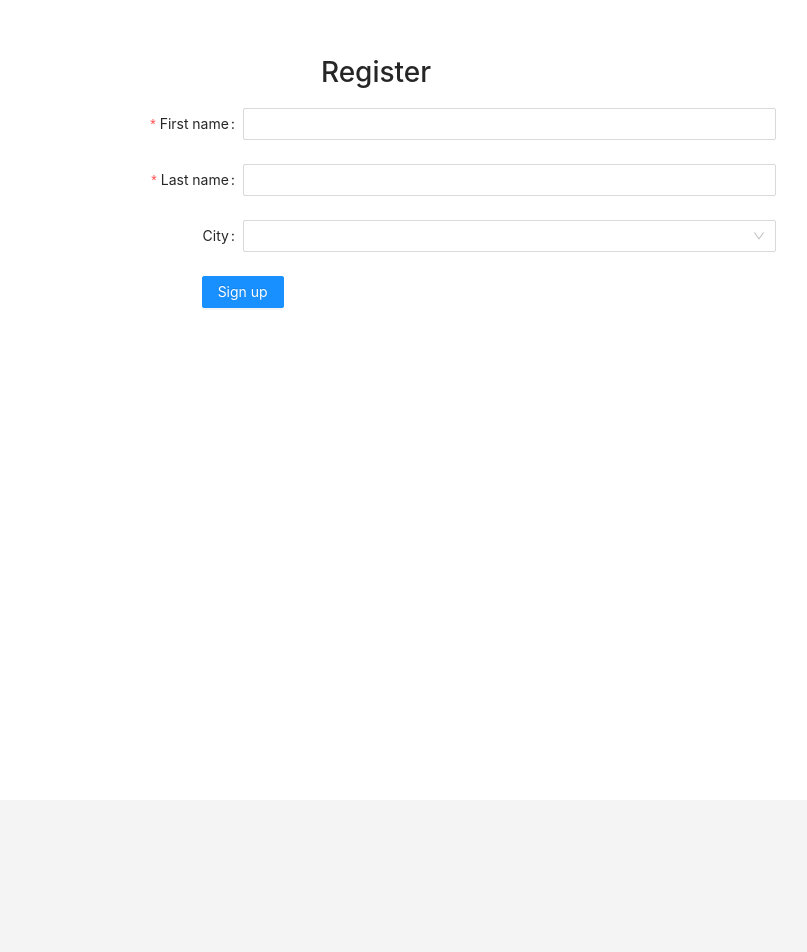
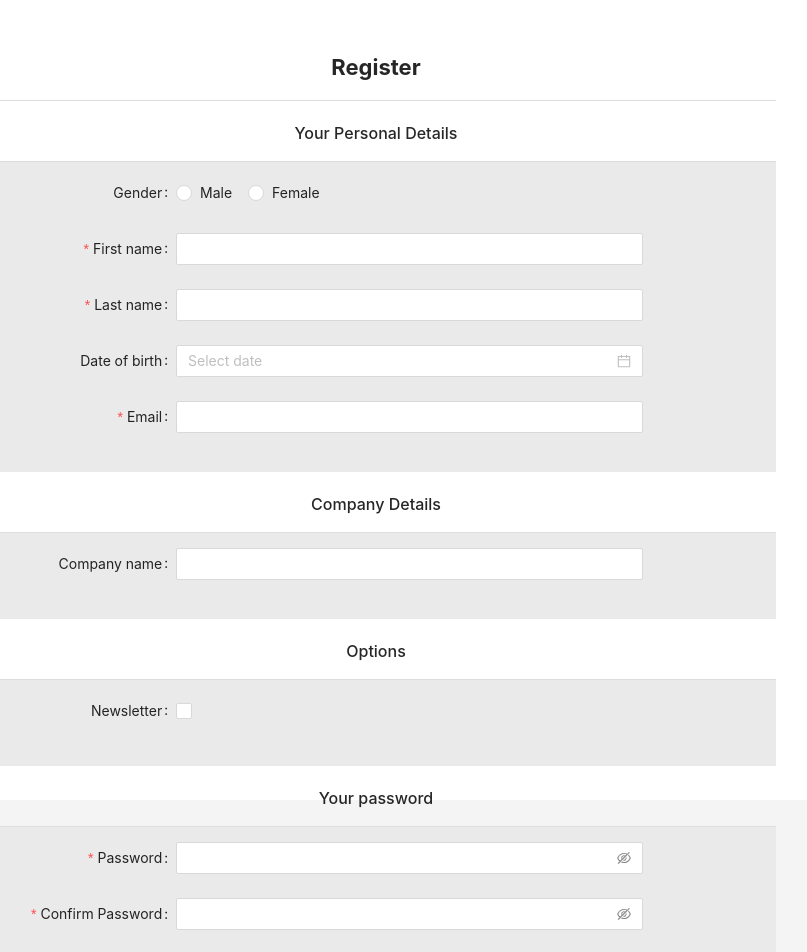
Before and after one commit to thanhvan009/payment-app, a React (Create React App) app: page /sign-up in a window 1280 px wide. Shown: the top 952 px of the page, without its empty margins (264-1071 px from the left). Before the commit the page ends 800 px from the top, so only its background shows below. Built offline with nearby package versions, Linux system fonts and the light colour scheme.

Commit message:
Update sign up layout

```diff
--- a/src/components/Layout/styled.tsx
+++ b/src/components/Layout/styled.tsx
@@ -15,5 +15,4 @@ export const StyledSignIn = styled.div`
   max-width: 800px;
   margin: 0 auto;
   padding: 50px 0;
-  text-align: center;
 `;
--- a/src/containers/SignUp/index.tsx
+++ b/src/containers/SignUp/index.tsx
@@ -1,62 +1,118 @@
-import { Form, Input, Button, Select } from 'antd';
+import {
+  Form, Input, Button, Select,
+  Radio, DatePicker, Checkbox
+} from 'antd';
+import { StyledFormSignUp } from './styled';
 
 const layout = {
-  labelCol: { span: 8 },
-  wrapperCol: { span: 16 },
+  labelCol: { span: 6 },
+  wrapperCol: { span: 14 },
 };
 
-const { Option } = Select;
+const layoutSubmit = {
+  labelCol: { span: 0 },
+  wrapperCol: { span: 24 },
+};
+
 function SignUp() {
   return (
-    <div>
-      <h1>Register</h1>
+    <StyledFormSignUp>
+      <h3 className="main-title">Register</h3>
       <Form
         {...layout}
         name="register"
       >
+        <div className="block-info">
+          <h4 className="subtitle">Your Personal Details</h4>
+          <div className="info-inner">
+            <Form.Item
+              label="Gender"
+              name="gender"
+            >
+              <Radio.Group>
+                <Radio value="Male">Male</Radio>
+                <Radio value="Female">Female</Radio>
+              </Radio.Group>
+            </Form.Item>
             <Form.Item
               label="First name"
               name="firstName"
-          rules={[{ required: true, message: 'Please input your first name!' }]}
+              rules={[{required: true, message: 'Please input your first name!'}]}
             >
               <Input />
             </Form.Item>
-
             <Form.Item
               label="Last name"
               name="lastName"
-          rules={[{ required: true, message: 'Please input your last name!' }]}
+              rules={[{required: true, message: 'Please input your last name!'}]}
             >
               <Input />
             </Form.Item>
-
             <Form.Item
-          label="City"
-          name="city"
-          rules={
-            [
-              {
-                required: false,
-                message: 'Please input your city!'
-              }
-            ]
-          }
+              label="Date of birth"
+              name="dateOfBirth"
             >
-          <Select defaultValue="">
-            <Option value="hcm">HCM</Option>
-            <Option value="hn">HN</Option>
-            <Option value="hue">Hue</Option>
-            <Option value="dn">DN</Option>
-          </Select>
+              <DatePicker />
             </Form.Item>
-
-        <Form.Item>
+            <Form.Item
+              label="Email"
+              name="email"
+              rules={[{required: true, message: 'Please input your email!'}]}
+            >
+              <Input />
+            </Form.Item>
+          </div>
+        </div>
+        <div className="block-info">
+          <h4 className="subtitle">Company Details</h4>
+          <div className="info-inner">
+            <Form.Item
+              label="Company name"
+              name="companyName"
+            >
+              <Input />
+            </Form.Item>
+          </div>
+        </div>
+        <div className="block-info">
+          <h4 className="subtitle">Options</h4>
+          <div className="info-inner">
+            <Form.Item
+              label="Newsletter"
+              name="newsletter"
+            >
+              <Checkbox />
+            </Form.Item>
+          </div>
+        </div>
+        <div className="block-info">
+          <h4 className="subtitle">Your password</h4>
+          <div className="info-inner">
+            <Form.Item
+              label="Password"
+              name="password"
+              rules={[{required: true, message: 'Please input your password!'}]}
+            >
+              <Input.Password />
+            </Form.Item>
+            <Form.Item
+              label="Confirm Password"
+              name="confirm password"
+              rules={[{required: true, message: 'Please input your confirm password!'}]}
+            >
+              <Input.Password />
+            </Form.Item>
+          </div>
+        </div>
+        <div className="submit-wrap text-center">
+          <Form.Item {...layoutSubmit}>
             <Button type="primary" htmlType="submit">
               Sign up
             </Button>
           </Form.Item>
+        </div>
       </Form>
-    </div>
+    </StyledFormSignUp>
   );
 }
 export default SignUp;
--- a/src/containers/SignUp/styled.tsx
+++ b/src/containers/SignUp/styled.tsx
@@ -1,4 +1,42 @@
 import styled from "styled-components";
 
-export const StyledSignUp = styled.div`
+export const StyledFormSignUp = styled.div`
+
+  .main-title,
+  .subtitle {
+    text-align: center;
+    border-bottom: 1px solid #ddd;
+    padding-bottom: 15px;
+    margin-bottom: 0;
+  }
+
+  .main-title {
+    font-size: 22px;
+    font-weight: bold;
+  }
+
+  .subtitle {
+    font-size: 16px;
+  }
+
+  .block-info {
+    margin-top: 20px;
+  }
+
+  .info-inner {
+    background-color: #eaeaea;
+    padding: 15px 0;
+    margin-bottom: 15px;
+  }
+
+  .submit-wrap {
+    padding-top: 30px;
+    button {
+      width: 130px;
+    }
+  }
+
+  .ant-picker {
+    width: 100%;
+  }
 `;
```
Lines whose indentation alone changed are shown as unchanged.
